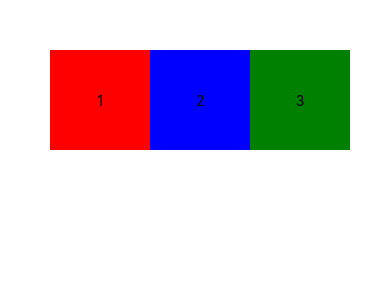
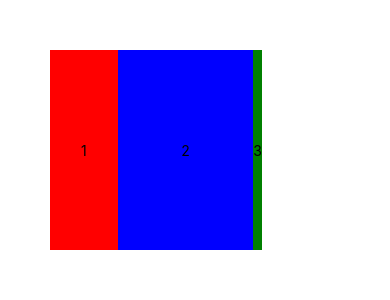
Before and after one commit to ajakcyer/rn-practice, a React Native app: screen / in a window 390 px wide. Shown: the top 300 px of the page. Built offline with nearby package versions, Linux system fonts and the light colour scheme.

Commit message:
working with flex

```diff
--- a/App.js
+++ b/App.js
@@ -22,12 +22,13 @@ export default function App() {
     //   </View>
     // </View>
 
-    <View style={{padding: 50, flexDirection: 'row'}}>
+    <View style={{padding: 50, flexDirection: 'row', width: '80%', height: 300, justifyContent: 'space-around', alignItems: 'stretch'}}>
       <View
       style={{
         backgroundColor: 'red',
-        width: 100,
-        height: 100,
+        flex: 1,
+        // width: 100,
+        // height: 100,
         justifyContent: 'center',
         alignItems: 'center'}}>
         <Text>1</Text>
@@ -36,8 +37,9 @@ export default function App() {
       <View
       style={{
         backgroundColor: 'blue',
-        width: 100,
-        height: 100,
+        // width: 100,
+        // height: 100,
+        flex: 2,
         justifyContent: 'center',
         alignItems: 'center'}}>
         <Text>2</Text>
@@ -46,8 +48,8 @@ export default function App() {
       <View
       style={{
         backgroundColor: 'green',
-        width: 100,
-        height: 100,
+        // width: 100,
+        // height: 100,
         justifyContent: 'center',
         alignItems: 'center'}}>
         <Text>3</Text>
```
